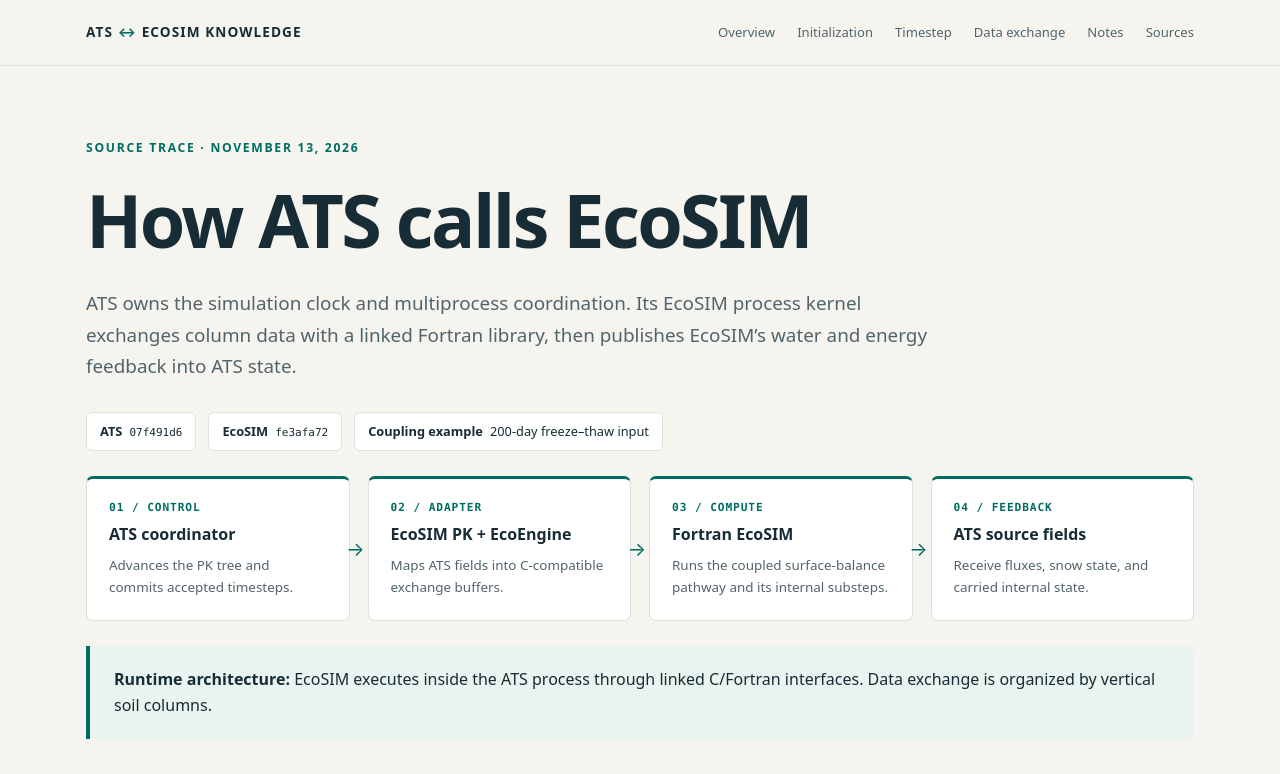
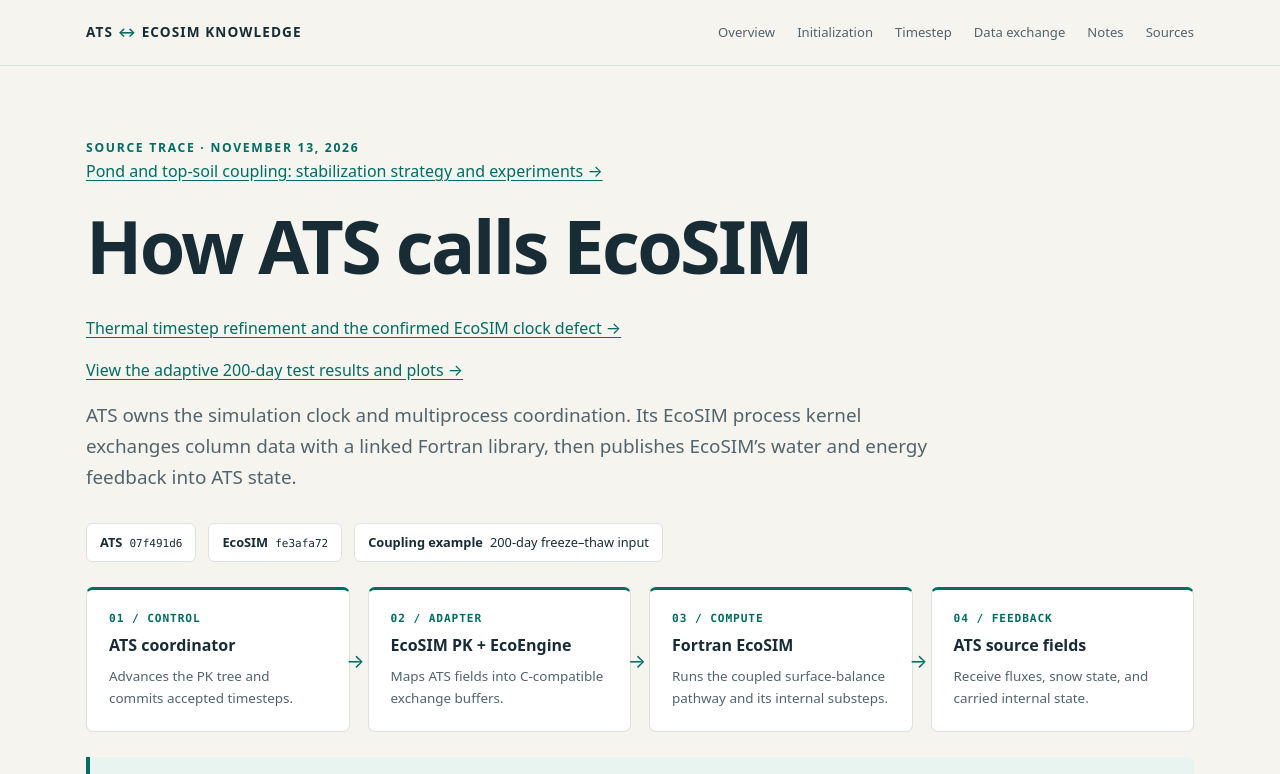
Before and after one commit to EcoSIM-model/ats-helper, a plain HTML site: page ats-ecosim-knowledge/general-coupling-strategy.html in a window 1280 px wide. Shown: the top 774 px of the page. Drawn offline with Linux system fonts and the light colour scheme.

Commit message:
Link coupling strategy to pond-soil analysis and results

```diff
--- a/ats-ecosim-knowledge/general-coupling-strategy.html
+++ b/ats-ecosim-knowledge/general-coupling-strategy.html
@@ -27,7 +27,10 @@
   <main id="content" class="wrap">
     <section class="hero" id="overview" aria-labelledby="title">
       <div class="eyebrow">Source trace · November 13, 2026</div>
+      <p><a href="pond-soil-coupling.html">Pond and top-soil coupling: stabilization strategy and experiments →</a></p>
       <h1>How ATS calls EcoSIM</h1>
+      <p><a href="thermal-refinement/index.html">Thermal timestep refinement and the confirmed EcoSIM clock defect →</a></p>
+      <p><a href="200day-results/index.html">View the adaptive 200-day test results and plots →</a></p>
       <p class="lead">ATS owns the simulation clock and multiprocess coordination. Its EcoSIM process kernel exchanges column data with a linked Fortran library, then publishes EcoSIM’s water and energy feedback into ATS state.</p>
       <div class="revision-bar" aria-label="Source revisions examined">
         <span class="pill"><strong>ATS</strong><code>07f491d6</code></span>
```
